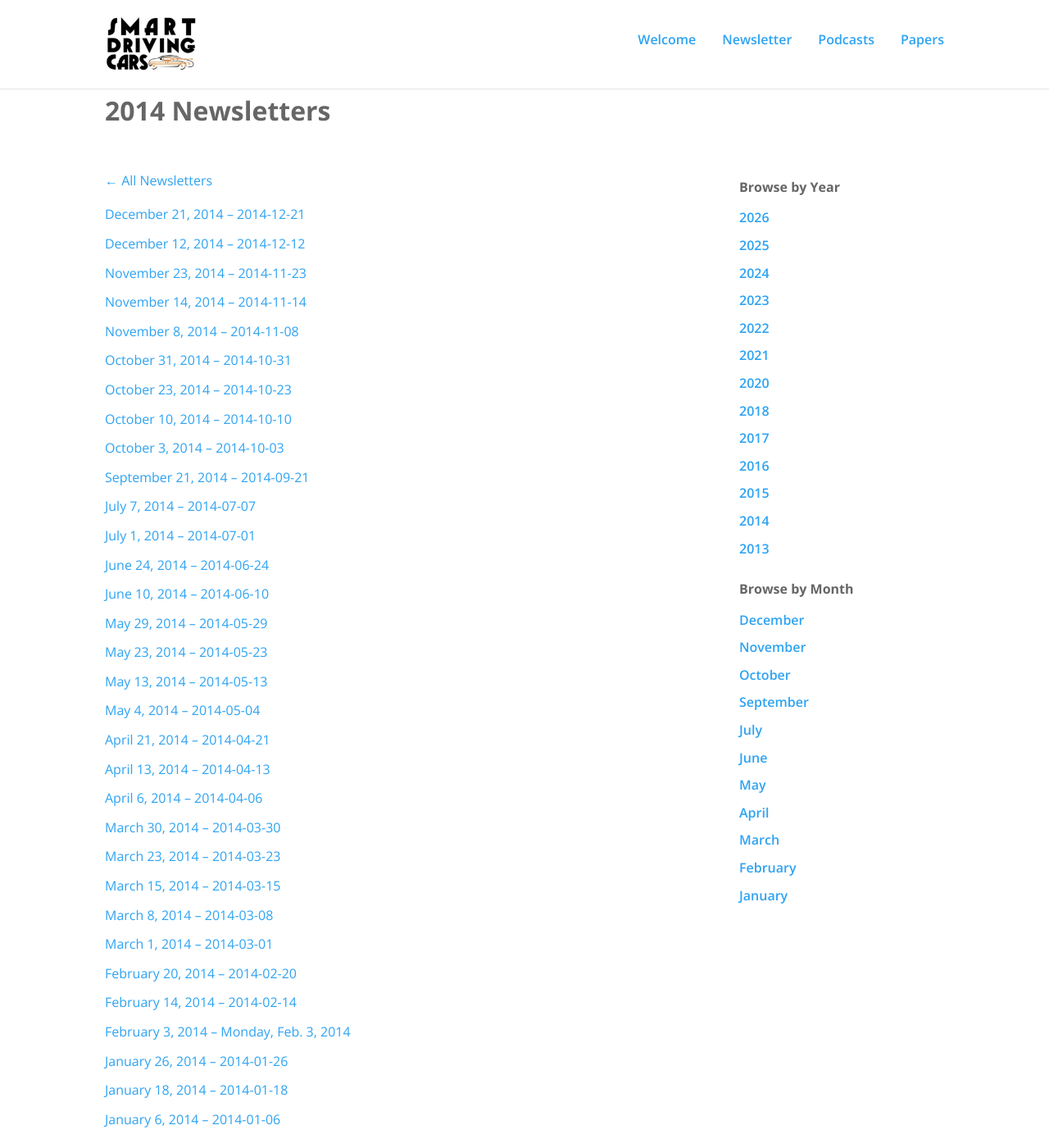
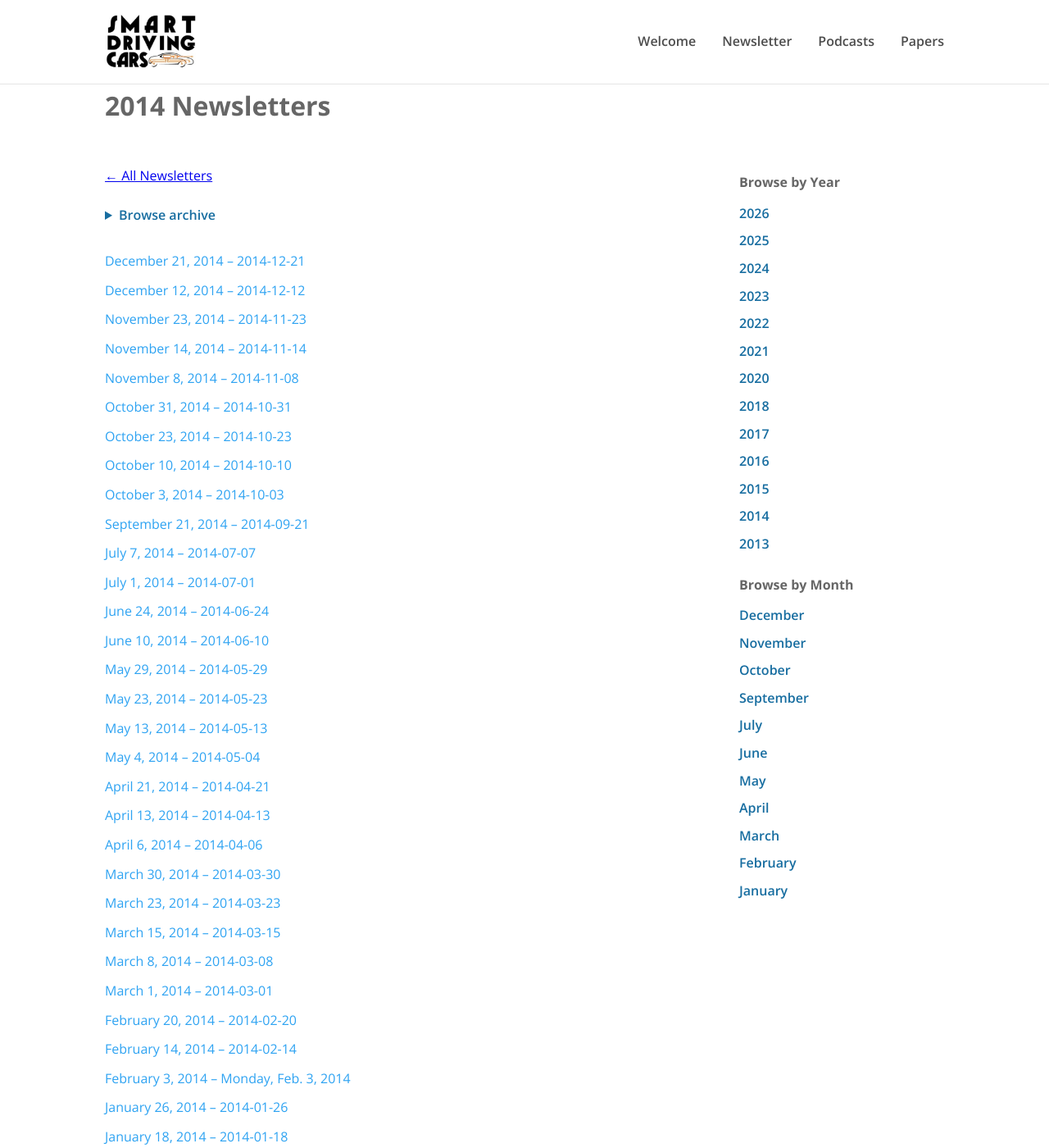
Before and after one commit to PrincetonUniversity/smartdrivingcar, a Jekyll site: the page built from newsletter/2014/index.md, in a window 1280 px wide and 1400 px high. Shown: the whole window at 82% size. Built offline with Jekyll 4.4.1, drawn with Linux system fonts in a browser that asks for light colours.

Commit message:
Keep archive navigation usable when newsletter widgets or sidebars are hidden

```diff
--- /dev/null
+++ b/_includes/archive-links.html
@@ -0,0 +1,30 @@
+{% assign archive_issues = site.newsletters | sort: 'date' | reverse %}
+<h3>Browse by Year</h3>
+<ul class="archive-link-list">
+{% assign archive_years_seen = "" %}
+{% for archive_issue in archive_issues %}
+  {% assign archive_year = archive_issue.date | date: '%Y' %}
+  {% unless archive_years_seen contains archive_year %}
+    {% assign archive_years_seen = archive_years_seen | append: archive_year | append: "," %}
+  <li><a href="{{ '/newsletter/' | append: archive_year | append: '/' | relative_url }}">{{ archive_year }}</a></li>
+  {% endunless %}
+{% endfor %}
+</ul>
+
+{% if page.year and page.month == nil %}
+<h3>Browse by Month</h3>
+<ul class="archive-link-list">
+{% assign archive_months_seen = "" %}
+{% for archive_issue in archive_issues %}
+  {% assign archive_year = archive_issue.date | date: '%Y' %}
+  {% if archive_year == page.year %}
+    {% assign archive_month = archive_issue.date | date: '%m' %}
+    {% assign archive_month_key = archive_year | append: "-" | append: archive_month %}
+    {% unless archive_months_seen contains archive_month_key %}
+      {% assign archive_months_seen = archive_months_seen | append: archive_month_key | append: "," %}
+  <li><a href="{{ '/newsletter/' | append: archive_year | append: '/' | append: archive_month | append: '/' | relative_url }}">{{ archive_issue.date | date: '%B' }}</a></li>
+    {% endunless %}
+  {% endif %}
+{% endfor %}
+</ul>
+{% endif %}
--- a/_layouts/newsletter-archive.html
+++ b/_layouts/newsletter-archive.html
@@ -4,11 +4,17 @@
 
 <h1>{{ page.title }}</h1>
 
-<div class="newsletter-page">
-  <div class="newsletter-main">
+<div class="archive-layout">
+  <section class="archive-issues" aria-label="Newsletter issues">
     <p><a href="/newsletter/">&larr; All Newsletters</a>{% if page.year and page.month %} | <a href="/newsletter/{{ page.year }}/">{{ page.year }}</a>{% endif %}</p>
 
-    <ul class="newsletter-archive">
+    <details class="archive-browser">
+      <summary>Browse archive</summary>
+      <nav aria-label="Archive navigation in content">
+        {% include archive-links.html %}
+      </nav>
+    </details>
+    <ul class="archive-issue-list">
     {% assign issues = site.newsletters | sort: 'date' | reverse %}
     {% for issue in issues %}
       {% assign issue_year = issue.date | date: '%Y' %}
@@ -28,41 +34,13 @@
       {% endif %}
     {% endfor %}
     </ul>
-  </div>
+  </section>
 
-  <div class="newsletter-sidebar-col">
-    <nav class="newsletter-sidebar" aria-label="Newsletter archive navigation">
-      <h3>Browse by Year</h3>
-      <ul class="year-list">
-      {% assign years_seen = "" %}
-      {% for issue in issues %}
-        {% assign issue_year = issue.date | date: '%Y' %}
-        {% unless years_seen contains issue_year %}
-          {% assign years_seen = years_seen | append: issue_year | append: "," %}
-        <li><a href="/newsletter/{{ issue_year }}/">{{ issue_year }}</a></li>
-        {% endunless %}
-      {% endfor %}
-      </ul>
-
-      {% if page.year and page.month == nil %}
-      <h3>Browse by Month</h3>
-      <ul class="year-list">
-      {% assign months_seen = "" %}
-      {% for issue in issues %}
-        {% assign issue_year = issue.date | date: '%Y' %}
-        {% if issue_year == page.year %}
-          {% assign issue_month = issue.date | date: '%m' %}
-          {% assign month_key = issue_year | append: "-" | append: issue_month %}
-          {% unless months_seen contains month_key %}
-            {% assign months_seen = months_seen | append: month_key | append: "," %}
-        <li><a href="/newsletter/{{ issue_year }}/{{ issue_month }}/">{{ issue.date | date: '%B' }}</a></li>
-          {% endunless %}
-        {% endif %}
-      {% endfor %}
-      </ul>
-      {% endif %}
+  <aside class="archive-sidebar">
+    <nav class="archive-navigation" aria-label="Newsletter archive navigation">
+      {% include archive-links.html %}
     </nav>
-  </div>
+  </aside>
 </div>
 
 {{ content }}
--- a/assets/css/site.css
+++ b/assets/css/site.css
@@ -112,27 +112,35 @@
 .slide > *{position:relative;z-index:1}
 
 /* Newsletter archive */
-.newsletter-archive{list-style:none;margin:0 0 60px;padding:0}
-.newsletter-archive li{margin:0 0 10px}
-.newsletter-archive a{text-decoration:none;color:#2ea3f2}
-.newsletter-archive a:hover,.newsletter-archive a:focus{text-decoration:underline}
+.archive-issue-list{list-style:none;margin:0 0 60px;padding:0}
+.archive-issue-list li{margin:0 0 10px}
+.archive-issue-list a{text-decoration:none;color:#2ea3f2}
+.archive-issue-list a:hover,.archive-issue-list a:focus{text-decoration:underline}
 /* Manage Subscription button on newsletter page (light background) */
-.newsletter-actions{margin:0 0 24px}
-.newsletter-actions .btn{border-color:#2ea3f2;color:#2ea3f2}
-.newsletter-actions .btn:hover,.newsletter-actions .btn:focus{background:#2ea3f2;color:#fff}
+.archive-actions{margin:0 0 24px}
+.archive-actions .btn{border-color:#2ea3f2;color:#2ea3f2}
+.archive-actions .btn:hover,.archive-actions .btn:focus{background:#2ea3f2;color:#fff}
 /* Newsletter page layout with sidebar */
-.newsletter-page{display:grid;grid-template-columns:1fr 250px;gap:40px}
+.archive-layout{display:grid;grid-template-columns:minmax(0,1fr) 250px;gap:40px;align-items:start}
+.archive-issues,.archive-sidebar{min-width:0}
+.archive-issues{margin:0}
+.archive-issues h2{margin-top:0}
 .newsletter-main{min-width:0}
 .newsletter-main h2{margin-top:0}
-.newsletter-sidebar{display:block}
-.newsletter-sidebar h3{margin:24px 0 12px;font-size:1rem;color:#666}
-.newsletter-sidebar .year-list{list-style:none;margin:0;padding:0}
-.newsletter-sidebar .year-list li{margin:0 0 8px}
-.newsletter-sidebar .year-list a{text-decoration:none;color:#2ea3f2;font-weight:600}
-.newsletter-sidebar .year-list a:hover,.newsletter-sidebar .year-list a:focus{text-decoration:underline}
+.archive-navigation{display:block}
+.archive-navigation h3,.archive-browser h3{margin:24px 0 12px;font-size:1rem;color:#666}
+.archive-link-list{list-style:none;margin:0;padding:0}
+.archive-link-list li{margin:0 0 8px}
+.archive-link-list a{color:#176da0;text-decoration:none;font-weight:600}
+.archive-link-list a:hover,.archive-link-list a:focus{text-decoration:underline}
+.archive-browser{margin:0 0 24px;padding:.4rem 0}
+.archive-browser summary{cursor:pointer;color:#176da0;font-weight:600}
+.archive-browser summary:focus-visible{outline:2px solid #176da0;outline-offset:4px}
+.archive-browser .archive-link-list{display:flex;flex-wrap:wrap;gap:.3rem 1rem}
+.archive-browser .archive-link-list li{margin:0}
 @media (max-width:768px){
-.newsletter-page{grid-template-columns:1fr;gap:30px}
-.newsletter-sidebar-col{order:-1}
+.archive-layout{grid-template-columns:minmax(0,1fr);gap:30px}
+.archive-sidebar{order:-1}
 }
 .newsletter-issue header h2{margin:0 0 5px;font-size:2rem;font-weight:600}
 .newsletter-issue .meta{color:#777;margin:0 0 30px;font-size:.9rem}
--- a/pyproject.toml
+++ b/pyproject.toml
@@ -1,7 +1,7 @@
 [tool.ruff]
 # Existing import/backfill utilities retain their established style. New security
 # and publishing code has full lint/format checks without an unrelated refactor.
-include = ["scripts/restyle_archive.py", "tests/test_archive_presentation.py", "azure/functions/connector_handler.py", "scripts/connector_batch.py", "scripts/azure_connector_admin.py", "tests/test_connector_pipeline.py", "tests/test_connector_templates.py", "scripts/publish_newsletter.py", "scripts/poll_mailbox.py", "scripts/pipeline_http.py", "scripts/pipeline_observe.py", "scripts/verify_publication.py", "scripts/check_site.py", "scripts/import_pending.py", "scripts/commission_mailbox.py", "tests/test_publish_pipeline.py", "tests/test_pipeline_workflows.py", "tests/test_pipeline_admin.py", "tests/test_poll_mailbox.py", "tests/test_pipeline_observe.py"]
+include = ["tests/test_archive_navigation.py", "scripts/restyle_archive.py", "tests/test_archive_presentation.py", "azure/functions/connector_handler.py", "scripts/connector_batch.py", "scripts/azure_connector_admin.py", "tests/test_connector_pipeline.py", "tests/test_connector_templates.py", "scripts/publish_newsletter.py", "scripts/poll_mailbox.py", "scripts/pipeline_http.py", "scripts/pipeline_observe.py", "scripts/verify_publication.py", "scripts/check_site.py", "scripts/import_pending.py", "scripts/commission_mailbox.py", "tests/test_publish_pipeline.py", "tests/test_pipeline_workflows.py", "tests/test_pipeline_admin.py", "tests/test_poll_mailbox.py", "tests/test_pipeline_observe.py"]
 line-length = 100
 
 [tool.ruff.lint]
```
Also changed, not shown: docs/newsletter-publishing.md (+2 -0 lines), newsletter/index.html (+18 -23 lines), scripts/check_site.py (+32 -0 lines), tests/test_archive_navigation.py (added, +86 -0 lines), .github/workflows/deploy-site.yml.
